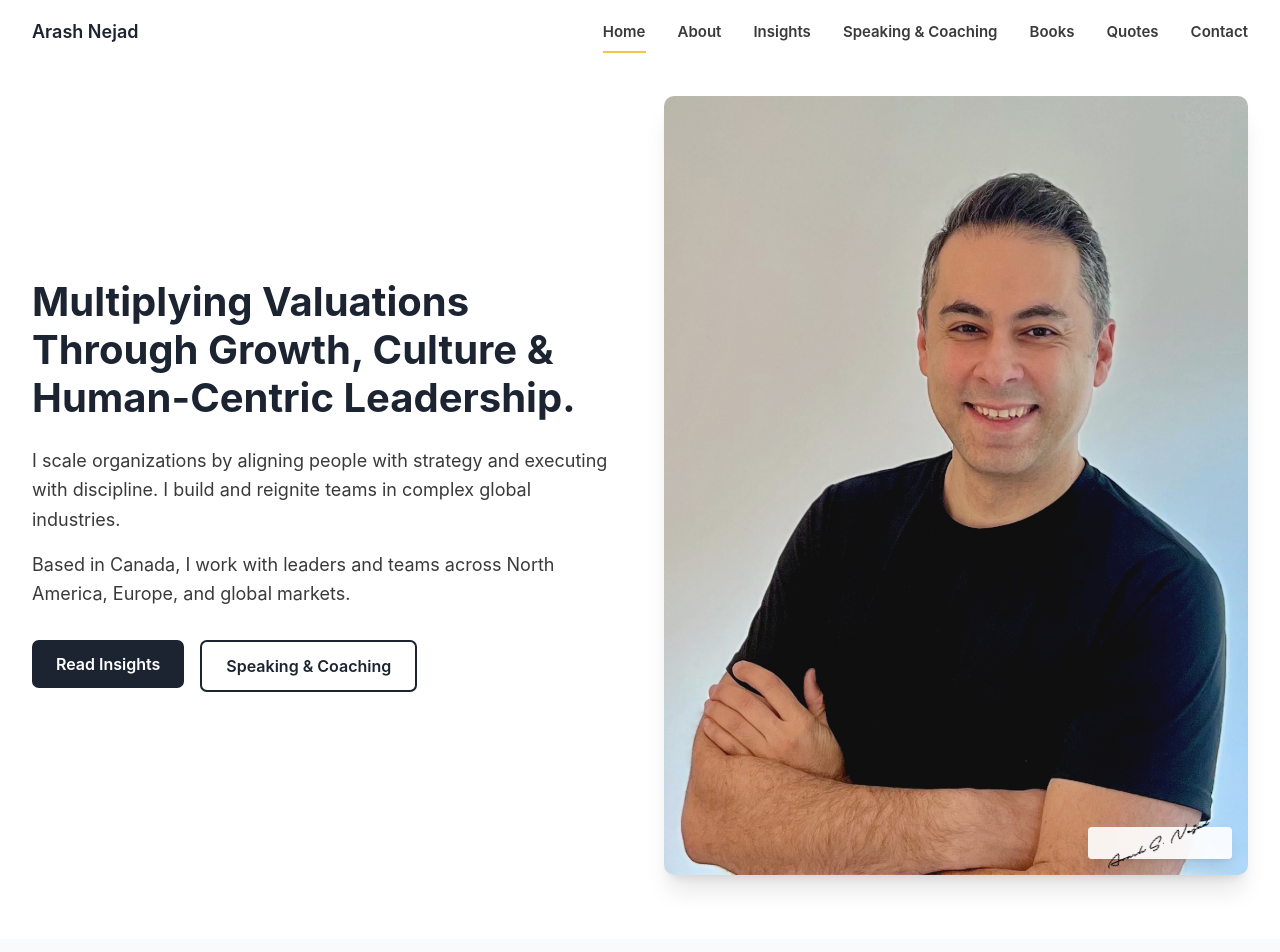
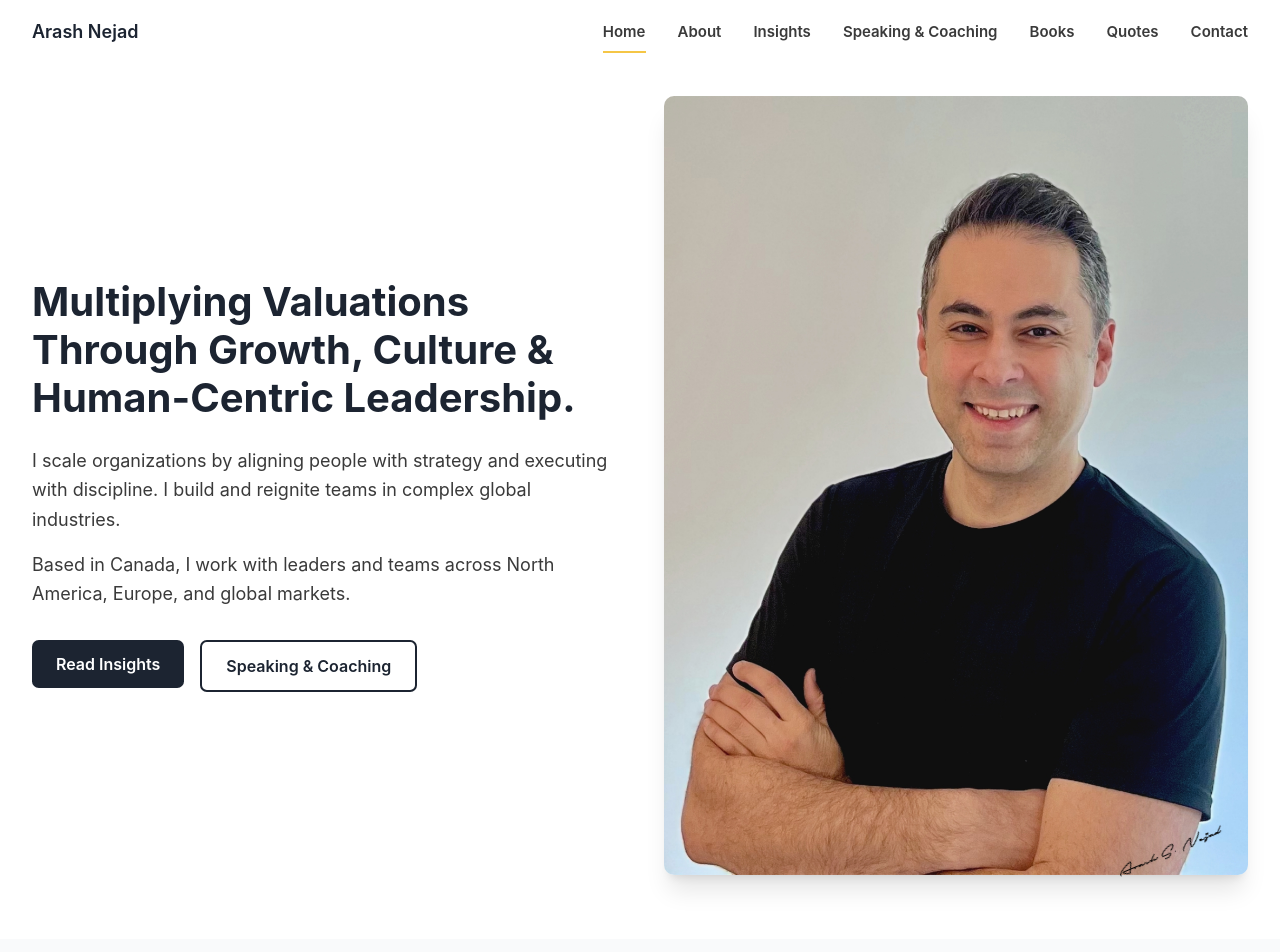
Before and after one commit to arashhappyteams/arashnejad-website, a React (Vite) app: page / in a window 1280 px wide. Shown: the top 952 px of the page. Built offline with nearby package versions, Linux system fonts and the light colour scheme.

Commit message:
Refactor Signature Overlay div styles
Updated the Signature Overlay div to remove background styles.

```diff
--- a/src/pages/Home.tsx
+++ b/src/pages/Home.tsx
@@ -204,7 +204,7 @@ export function Home() {
                 />
               </div>
               {/* Signature Overlay */}
-              <div className="absolute bottom-4 right-4 bg-white/90 backdrop-blur-sm px-3 py-2 rounded shadow-lg">
+              <div className="absolute bottom-4 right-4">
                 <Signature />
               </div>
 
```
